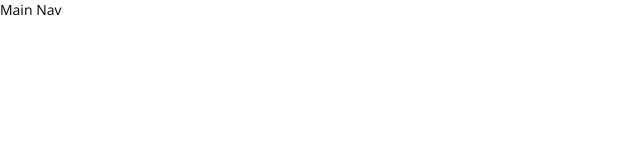
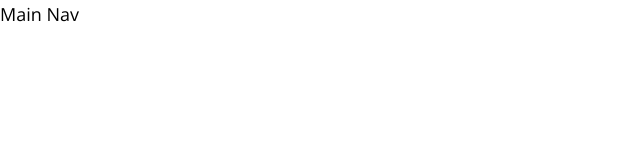
Before and after one commit to Jaz79Tico23/job-search, a Vue app: page / in a window 1280 px wide. Shown: the top 160 px of the page, without its empty margins (0-640 px from the left). Built offline with nearby package versions, Linux system fonts and the light colour scheme.

Commit message:
added and tested custom tailwind colors

```diff
--- a/src/components/MainNav.vue
+++ b/src/components/MainNav.vue
@@ -1,5 +1,5 @@
 <template>
-  <header class="w-full text-sm">Main Nav</header>
+  <header class="w-full text-lg">Main Nav</header>
 </template>
 
 <script>
--- a/tailwind.config.js
+++ b/tailwind.config.js
@@ -9,6 +9,11 @@ module.exports = {
       fontFamily: {
         sans: ["Open Sans", ...defaultTheme.fontFamily.sans],
       },
+      colors: {
+        "brand-gray-1": "#dadce0",
+        "brand-blue-1": "#1967d2",
+        "brand-green-1": "#137333",
+      },
     },
   },
   plugins: [],
```
